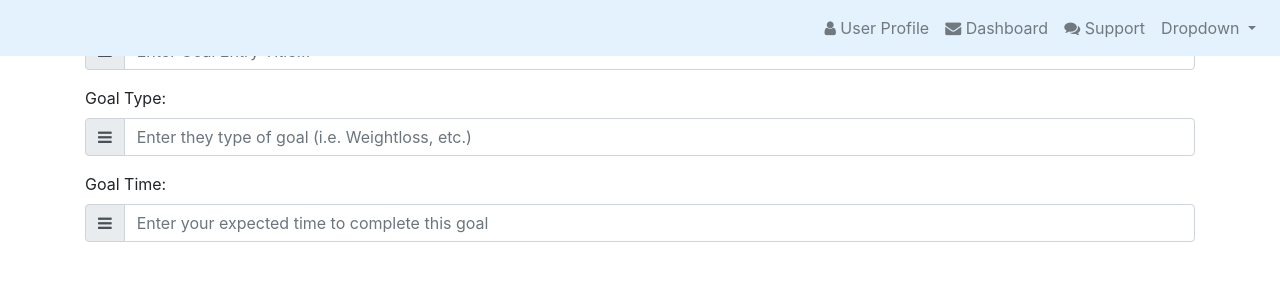
After one commit to On-Your-Marc-GO/Balanced, a Node server app: template views/goalEntry.handlebars in a window 1280 px wide. The commit adds this page. Shown: the top 300 px of the page. Run offline with Node 20, Linux system fonts and the light colour scheme; the template is opened without the code that fills it, so the values that code supplies are empty; some libraries are stand-ins or nearby versions.

Commit message:
Add JE and goal entry base forms.

```diff
--- /dev/null
+++ b/views/goalEntry.handlebars
@@ -0,0 +1,37 @@
+<div class="container">
+    <form class="goalEntry-create-form">
+        <div class="form-group">
+            <label for="Goal-Title">Title:</label>
+            <div class="input-group">
+                <div class="input-group-prepend">
+                    <div class="input-group-text">
+                        <i class="fa fa-bars"></i>
+                    </div>
+                </div>
+                <input id="Goal-Title" name="Goal-Title" placeholder="Enter Goal Entry Title..." type="text" required="required" class="form-control">
+            </div>
+        </div>
+        <div class="form-group">
+            <label for="Goal-Type">Goal Type:</label>
+            <div class="input-group">
+                <div class="input-group-prepend">
+                    <div class="input-group-text">
+                        <i class="fa fa-bars"></i>
+                    </div>
+                </div>
+                <input id="Goal-Type" name="Goal-Type" placeholder="Enter they type of goal (i.e. Weightloss, etc.)" type="text" required="required" class="form-control">
+            </div>
+        </div>
+        <div class="form-group">
+            <label for="Goal-Time">Goal Time:</label>
+            <div class="input-group">
+                <div class="input-group-prepend">
+                    <div class="input-group-text">
+                        <i class="fa fa-bars"></i>
+                    </div>
+                </div>
+                <input id="Goal-Time" name="Goal-Time" placeholder="Enter your expected time to complete this goal" type="text" required="required" class="form-control">
+            </div>
+        </div>
+    </form>
+</div>
--- a/views/journalEntry.handlebars
+++ b/views/journalEntry.handlebars
@@ -50,12 +50,9 @@
                                 <select class="form-control" id="CategorySelect">
                                     <option>1</option>
                                     <option>2</option>
-                                    <option>3</option>
-                                    <option>4</option>
-                                    <option>5</option>
                                 </select>
                             </div>
-                            <!--Based on what category is selected, we'll have to prepend the specified form fields to this modal here.-->
+                            <!--Based on what category is selected, we'll have to prepend the specified form fields to this modal here.-->4
                             <div class="form-group">
                                 <label for="ActivityTime">Total Time Spent:</label>
                                 <input type="text" class="form-control" id="ActivityTime" placeholder="Enter in minutes">
```
Also changed, not shown: views/test.html (deleted, +0 -111 lines).
